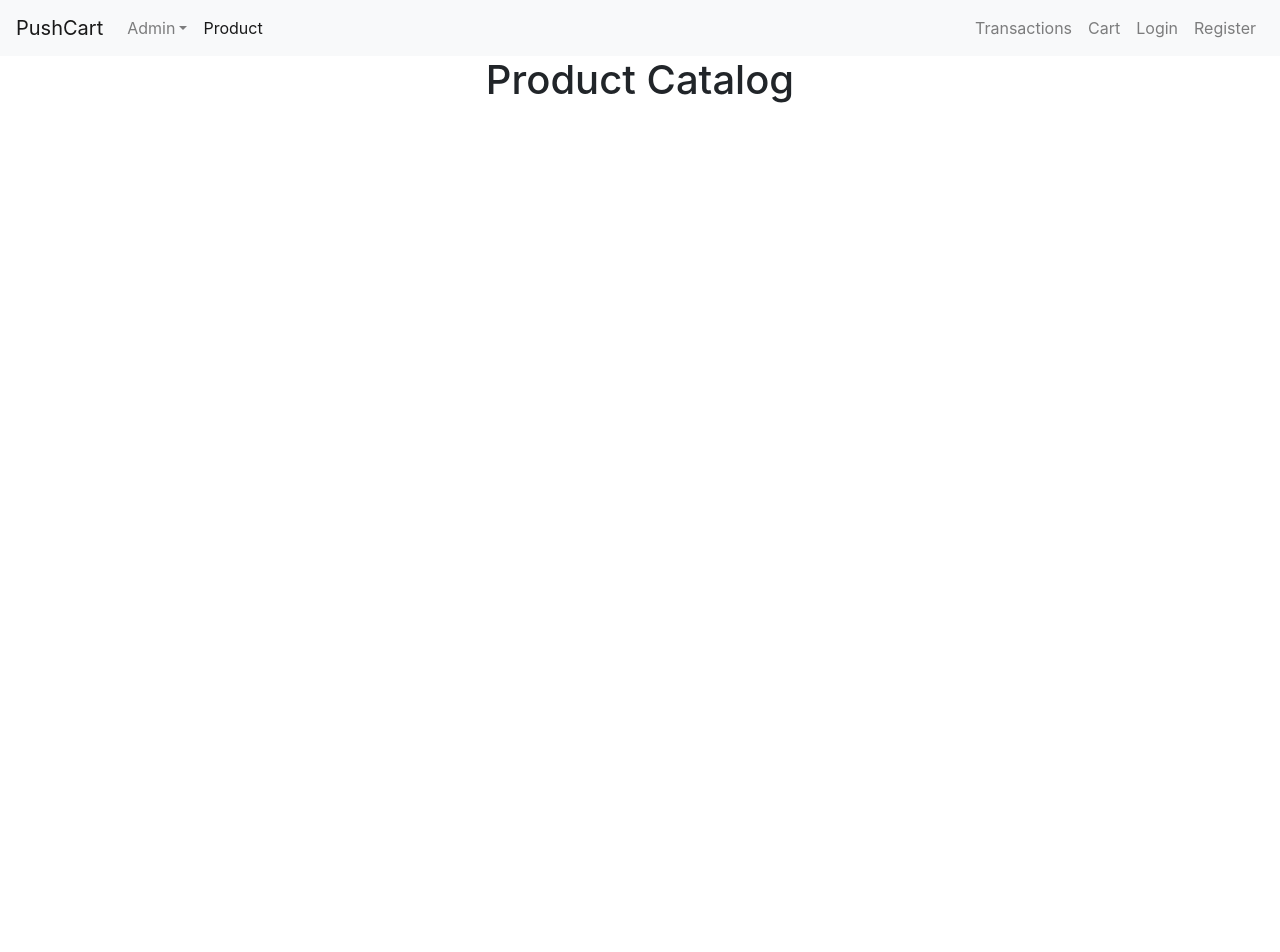
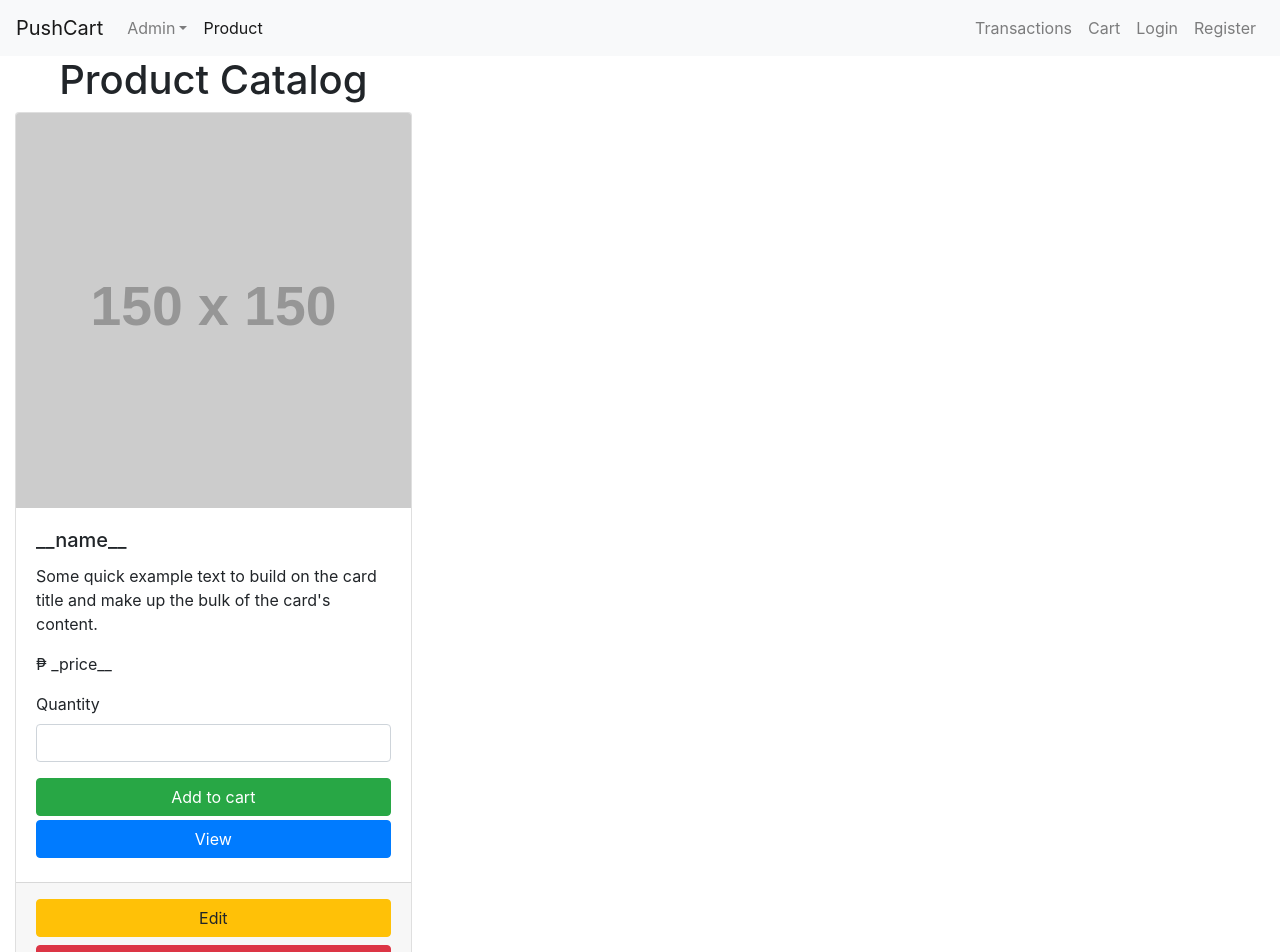
Before and after one commit to MaryDiolas1006/WorldVision-frontEnd-tech-test, a React (Create React App) app: page / in a window 1280 px wide. Shown: the top 952 px of the page. Before the commit the page ends 800 px from the top, so only its background shows below. Built offline with nearby package versions, Linux system fonts and the light colour scheme.

Commit message:
add ui for products

```diff
--- a/src/components/Card.js
+++ b/src/components/Card.js
@@ -4,7 +4,7 @@ const Card = (props) => {
   return (
     <div className="container">
       <div className="row mt-3">
-  	    <div class="col-12 col-sm-6 col-md-4 col-lg-4 mx-auto">
+  	    <div class="col-12 col-sm-6 col-md-4 mx-auto">
           <div class="card">
             <img src="https://fratellowatches.imgix.net/2019/04/Rolex-Submariner-2.jpg" class="card-img-top" alt="..." />
           <div class="card-body">
--- a/src/components/Product.js
+++ b/src/components/Product.js
@@ -1,13 +1,16 @@
 import React from 'react';
-import Card from './Card'
+import ProductCard from './partials/ProductCard';
+
 
 const Product = (props) => {
   return (
-    <div className="container">
+    <div className="container-fluid">
     	<div className="row">
-        <div className="col-12 col-md-6 mx-auto">
-          <h1 className="text-center">Product Catalog</h1>
+        <div className="col-12 col-md-4">
+          <h1 className="text-center mx-auto">Product Catalog</h1>
+           <ProductCard />
         </div>
+
         </div>
     </div>
   )
--- a/src/components/Register.js
+++ b/src/components/Register.js
@@ -4,8 +4,8 @@ import RegisterForm from './RegisterForm';
 const Register = (props) => {
   return (
 <div className="container container-fluid">
-   <div class="row justify-content-center">
-        <div class="col-md-6">
+   <div className="row justify-content-center">
+        <div className="col-12 col-md-6 mx-auto">
             <RegisterForm />
         </div>
     </div>
--- a/src/components/partials/InputGroup.js
+++ b/src/components/partials/InputGroup.js
@@ -5,7 +5,7 @@ const InputGroup = (props) => {
    <div className="form-group">
         <label htmlFor={props.name}>{props.displayName}</label>
         <input
-        	type="text"
+        	type={props.type}
         	name={props.name}
         	id={props.name}
         	className="form-control"
--- /dev/null
+++ b/src/components/partials/ProductAddToCart.js
@@ -0,0 +1,14 @@
+import React from 'react';
+import InputGroup from './InputGroup';
+
+const ProductAddToCart = (props) => {
+  return (
+  	<InputGroup
+  		type="number"
+  		name="qty"
+  		displayName="Quantity"
+  	/>
+  )
+}
+
+export default ProductAddToCart;
--- /dev/null
+++ b/src/components/partials/ProductAdminControl.js
@@ -0,0 +1,13 @@
+import React from 'react';
+
+const ProductAdminControl = (props) => {
+  return (
+    <>
+    	<a href="" className="btn btn-warning my-1 w-100">Edit</a>
+
+        <a href="" className="btn btn-danger my-1 w-100">Edit</a>
+    </>
+  )
+}
+
+export default ProductAdminControl;
--- /dev/null
+++ b/src/components/partials/ProductCard.js
@@ -0,0 +1,31 @@
+import React from 'react';
+import ProductAddToCart from './ProductAddToCart';
+import ProductAdminControl from './ProductAdminControl';
+
+const ProductCard = (props) => {
+  return (
+    <div className="card">
+            <img src="https://via.placeholder.com/150" className="card-img-top" />
+            <div className="card-body">
+              <h5 className="card-title">__name__</h5>
+              <p className="card-text">
+                Some quick example text to build on the card title and make up the bulk of the card's content.
+              </p>
+              <p className="cart-text">&#8369; _price__</p>
+
+             	<form>
+             		<ProductAddToCart />
+
+             		 <button className="btn btn-success w-100">Add to cart</button>
+
+             	</form>
+             	 <a href="" className="btn btn-primary my-1 w-100">View</a>
+            </div>
+            <div className="card-footer">
+            	<ProductAdminControl />
+            </div>
+          </div>
+  )
+}
+
+export default ProductCard;
```
